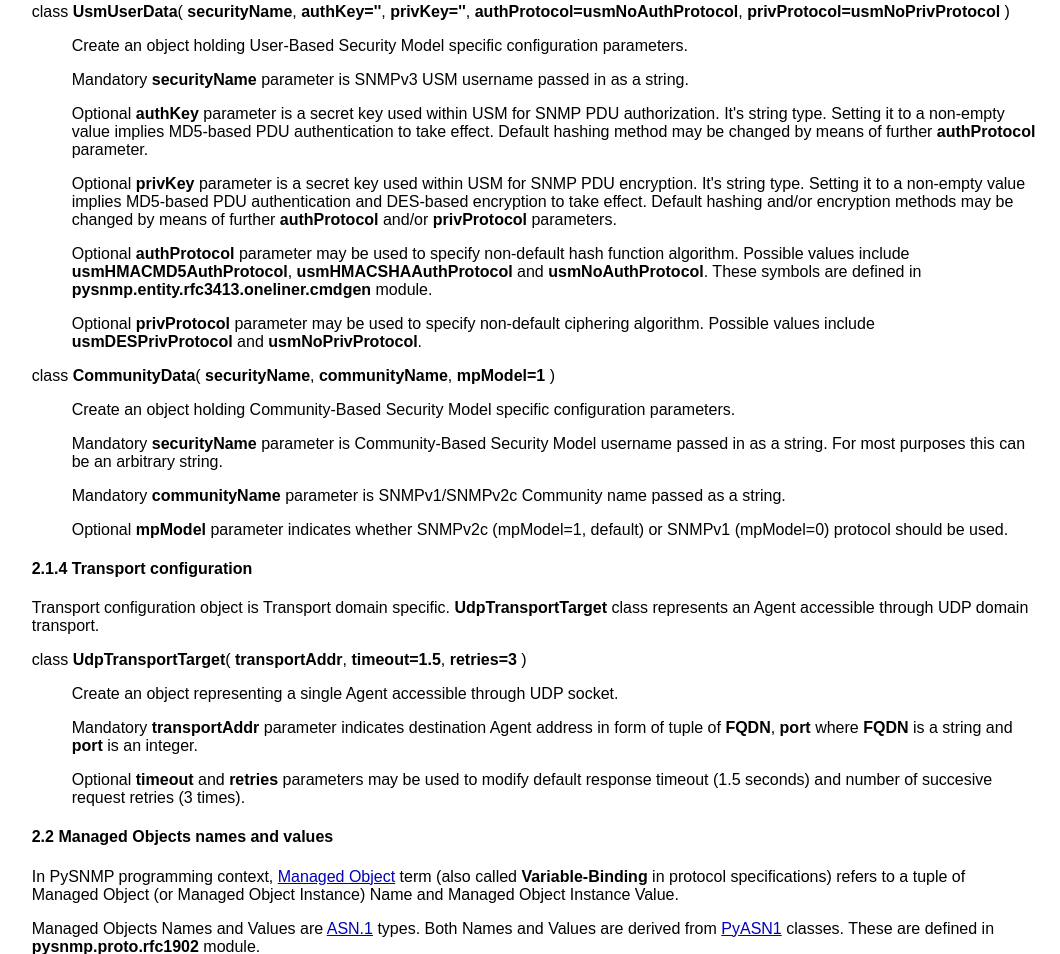
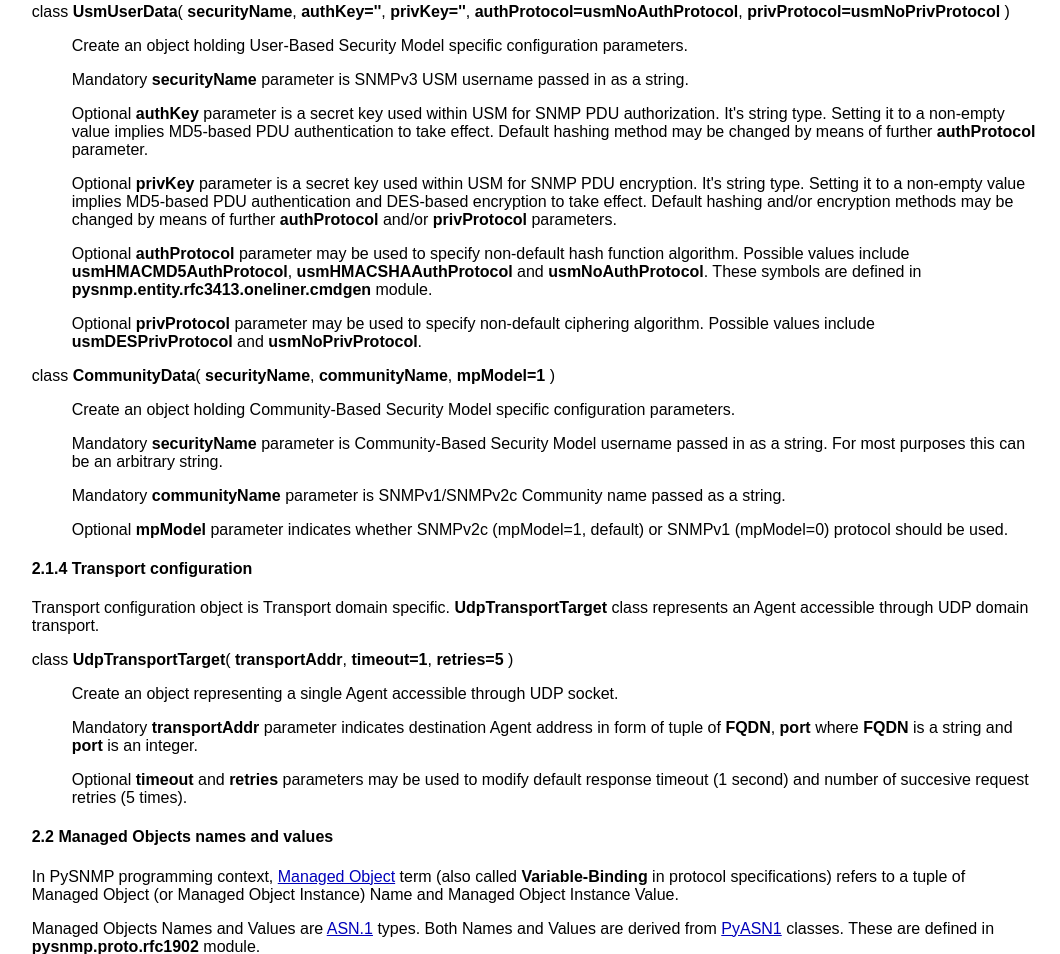
Before and after one commit to chrisliom/pysnmp, a plain HTML site: page docs/pysnmp-tutorial.html in a window 1280 px wide. Shown: the part 11046-12000 px from the top of the page, without its empty margins (146-1206 px from the left). Drawn offline with Linux system fonts and the light colour scheme.

Commit message:
default onliner timeout/retries updated

```diff
--- a/docs/pysnmp-tutorial.html
+++ b/docs/pysnmp-tutorial.html
@@ -1504,8 +1504,8 @@ accessible through UDP domain transport.
 <DL>
 <DT>class <STRONG>UdpTransportTarget</STRONG>(
 <STRONG>transportAddr</STRONG>,
-<STRONG>timeout=1.5</STRONG>,
-<STRONG>retries=3</STRONG>
+<STRONG>timeout=1</STRONG>,
+<STRONG>retries=5</STRONG>
 )</DT>
 <DD>
 <P>
@@ -1519,8 +1519,8 @@ integer.
 </P>
 <P>
 Optional <STRONG>timeout</STRONG> and <STRONG>retries</STRONG> parameters
-may be used to modify default response timeout (1.5 seconds) and number
-of succesive request retries (3 times).
+may be used to modify default response timeout (1 second) and number
+of succesive request retries (5 times).
 </P>
 </DD>
 </DL>
```
